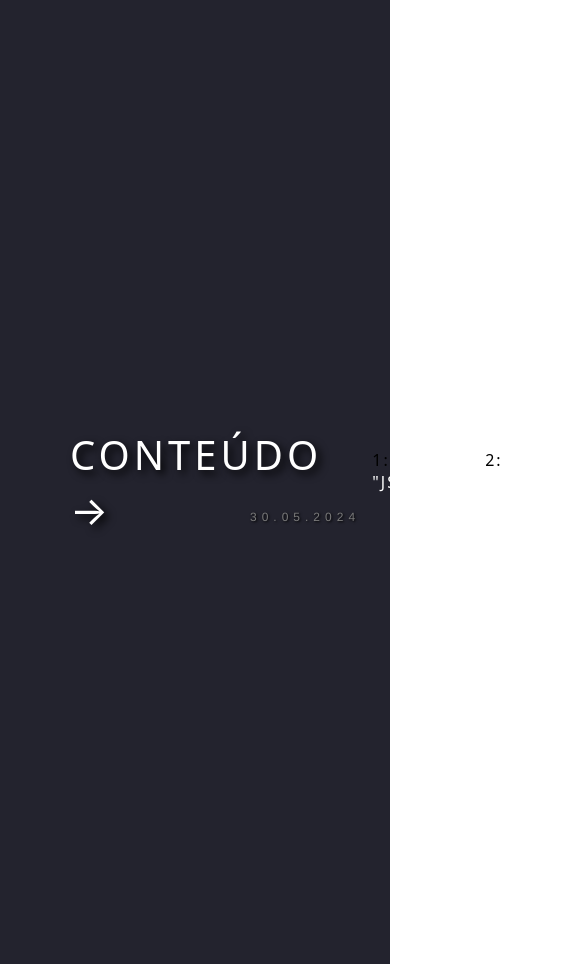
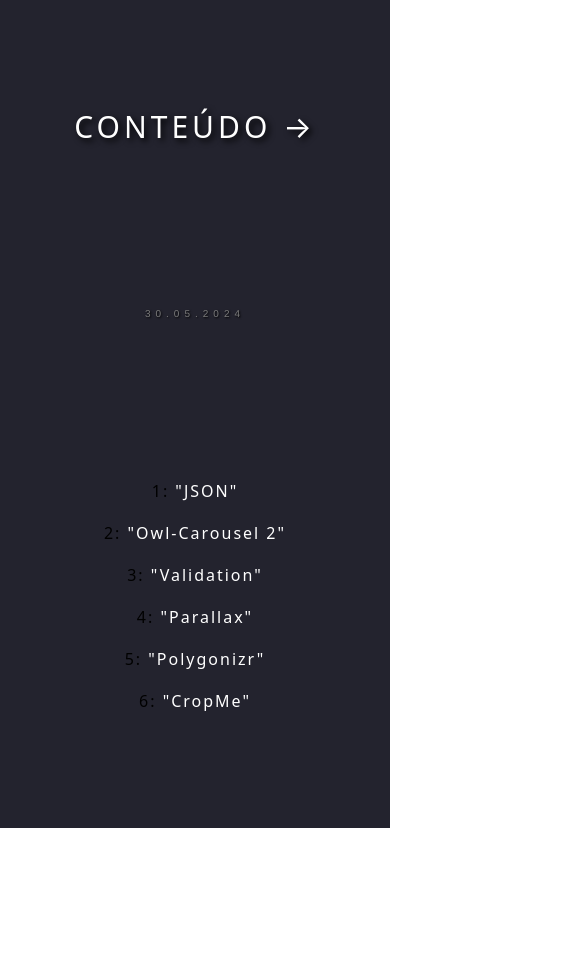
Before and after one commit to vitorlnm/FWeb23-1N, a plain HTML site: page content.html in a window 390 px wide. Shown: the top 964 px of the page, 585 px wide, since content can reach past the window. After the commit the page ends 844 px from the top, so only its background shows below. Drawn offline with Linux system fonts and the light colour scheme.

Commit message:
Commit 02.07

```diff
--- a/css/blog.css
+++ b/css/blog.css
@@ -49,3 +49,32 @@
     font-size: 12px;
     text-shadow: black 0.1em 0.1em 0.2em
 }
+
+@media screen and (max-width: 430px) {
+  nav {
+      flex-direction: column;
+      padding: 20px;
+      height: 95vh;
+  }
+
+  .logo {
+      font-size: 30px;
+  }
+
+  .logo + p {
+      position: static;
+      margin-top: 10px;
+      text-align: center;
+      font-size: 10px;
+  }
+
+  .nav-list {
+      flex-direction: column;
+      align-items: center;
+  }
+
+  .nav-list li {
+      margin: 10px 0;
+      text-align: center;
+  }
+}
--- a/css/contato.css
+++ b/css/contato.css
@@ -75,3 +75,28 @@
 .menu-opcoes a:active {
   color: #867dc6;
 }
+
+@media screen and (max-width: 430px) {
+  header {
+      padding: 10px 0;
+  }
+
+  h1 {
+      width: 100%;
+      border-bottom: none;
+      font-size: 24px;
+  }
+
+  section {
+      padding: 10px;
+  }
+
+  #rodape img {
+      width: 100%;
+  }
+
+  footer {
+      padding: 5px 0;
+      font-size: 12px;
+  }
+}
--- a/css/content.css
+++ b/css/content.css
@@ -63,3 +63,32 @@
     font-size: 12px;
     text-shadow: black 0.1em 0.1em 0.2em
 }
+
+@media screen and (max-width: 430px) {
+  nav {
+      flex-direction: column;
+      padding: 30px;
+      height: 91vh;
+  }
+
+  .logo {
+      font-size: 30px;
+  }
+
+  .logo + p {
+      position: static;
+      margin-top: 10px;
+      text-align: center;
+      font-size: 10px;
+  }
+
+  .nav-list {
+      flex-direction: column;
+      align-items: center;
+  }
+
+  .nav-list li {
+      margin: 10px 0;
+      text-align: center;
+  }
+}
```
Also changed, not shown: blog.html (+0 -4 lines).
